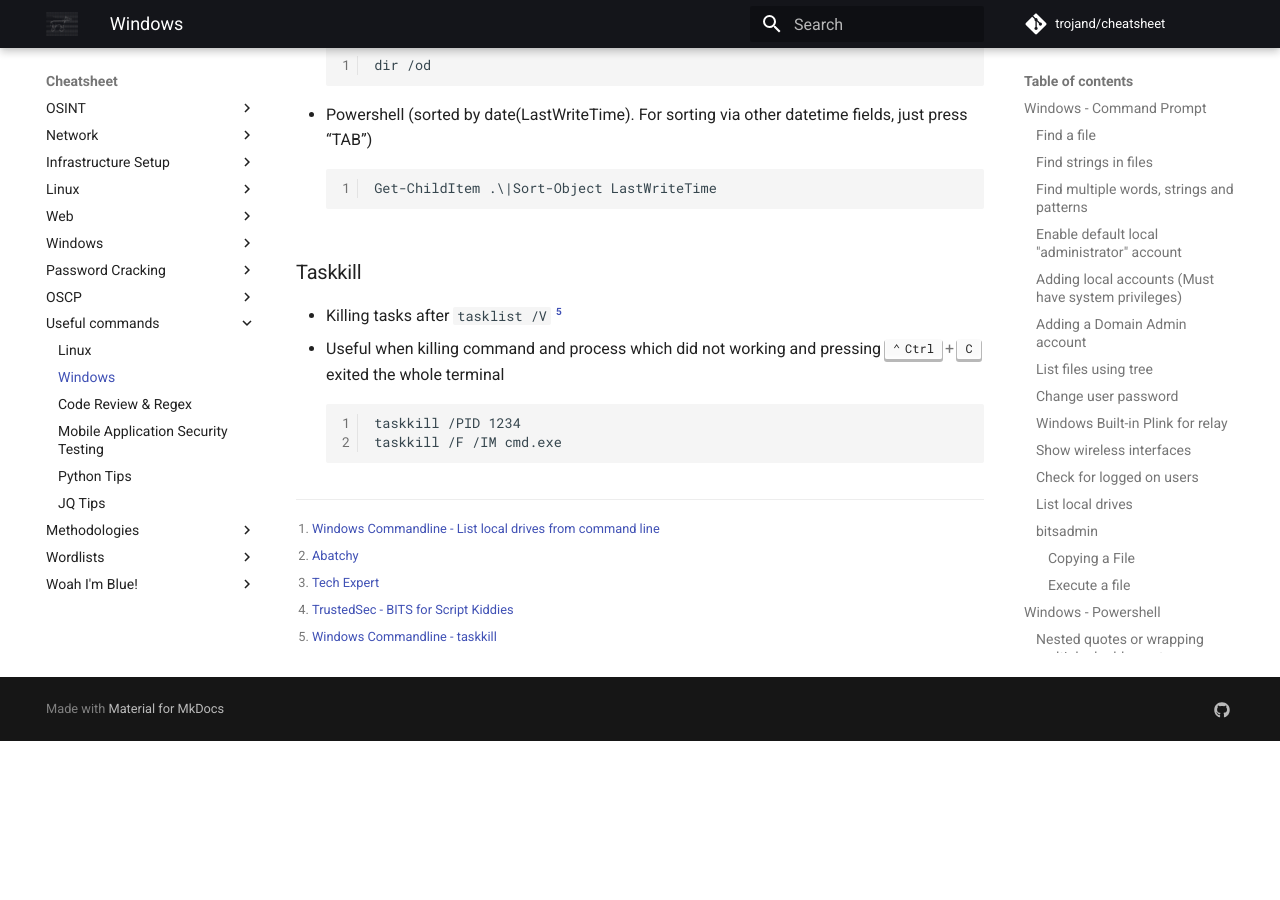
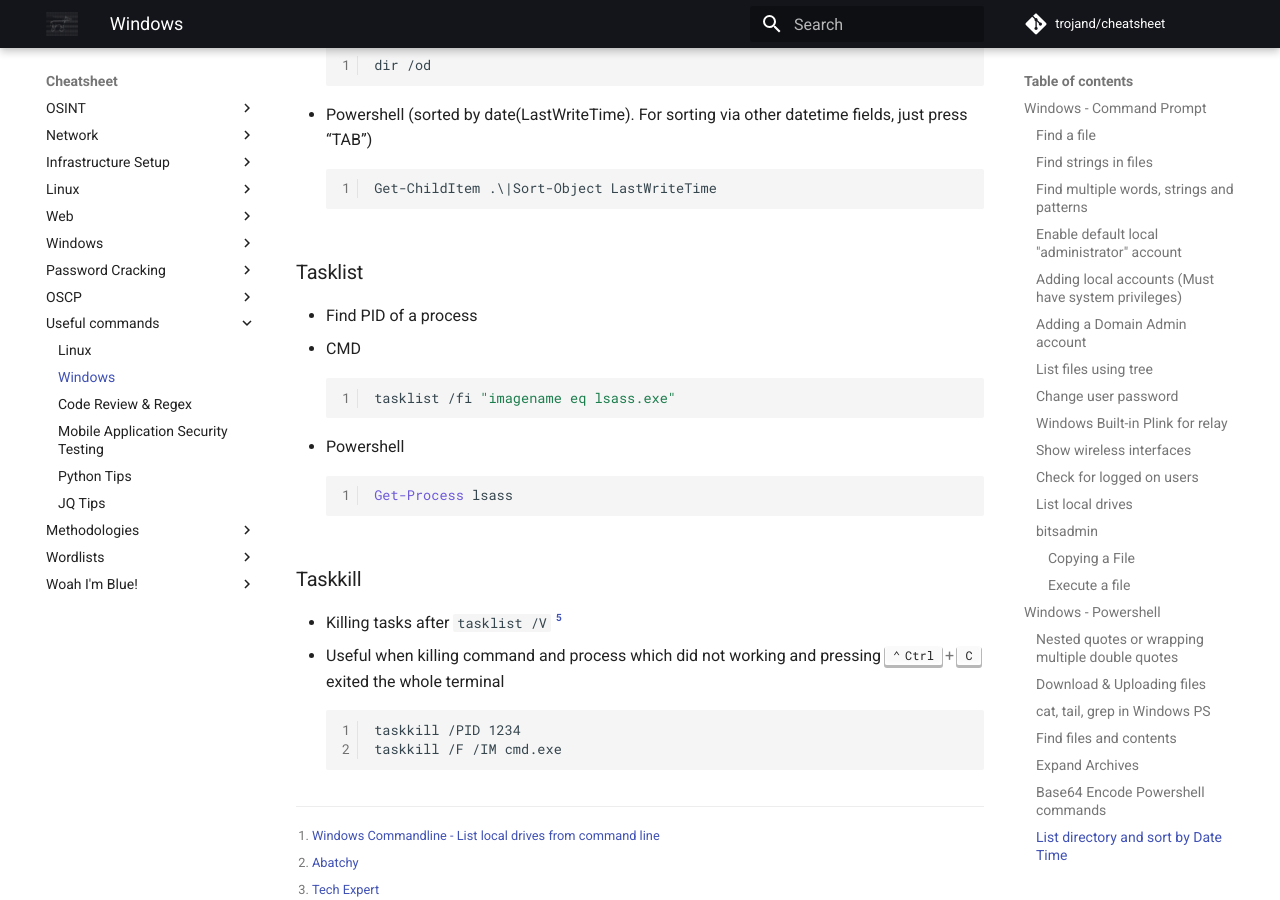
Before and after one commit to trojand/cheatsheet, an MkDocs documentation site: the page built from docs/Useful_Commands/Windows.md, in a window 1280 px wide and 900 px high, scrolled down 4880 px. Built offline with MkDocs 1.6.1 and Material for MkDocs 9.7.7, drawn with Linux system fonts in a browser that asks for light colours; comment, search, counter and statistics services are not loaded; before the commit the page ends 5621 px from its top, so only the background shows below that.

Commit message:
Update Windows.md
tasklist PID

````diff
--- a/docs/Useful_Commands/Windows.md
+++ b/docs/Useful_Commands/Windows.md
@@ -191,6 +191,16 @@ Write-Output $ENCODED
     ```
     Get-ChildItem .\|Sort-Object LastWriteTime
     ```
+### Tasklist
+* Find PID of a process
+* CMD
+    ```batch
+    tasklist /fi "imagename eq lsass.exe"
+    ```
+* Powershell
+    ```powershell
+    Get-Process lsass
+    ```
 
 ### Taskkill
 * Killing tasks after `tasklist /V` [^5]
````
